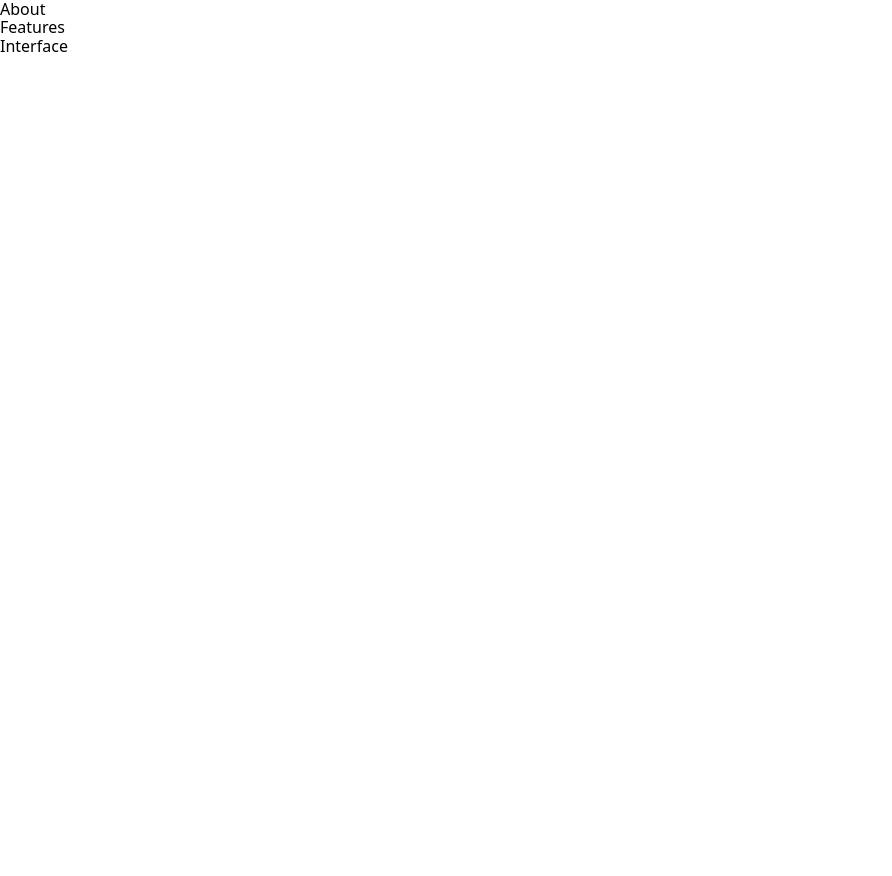
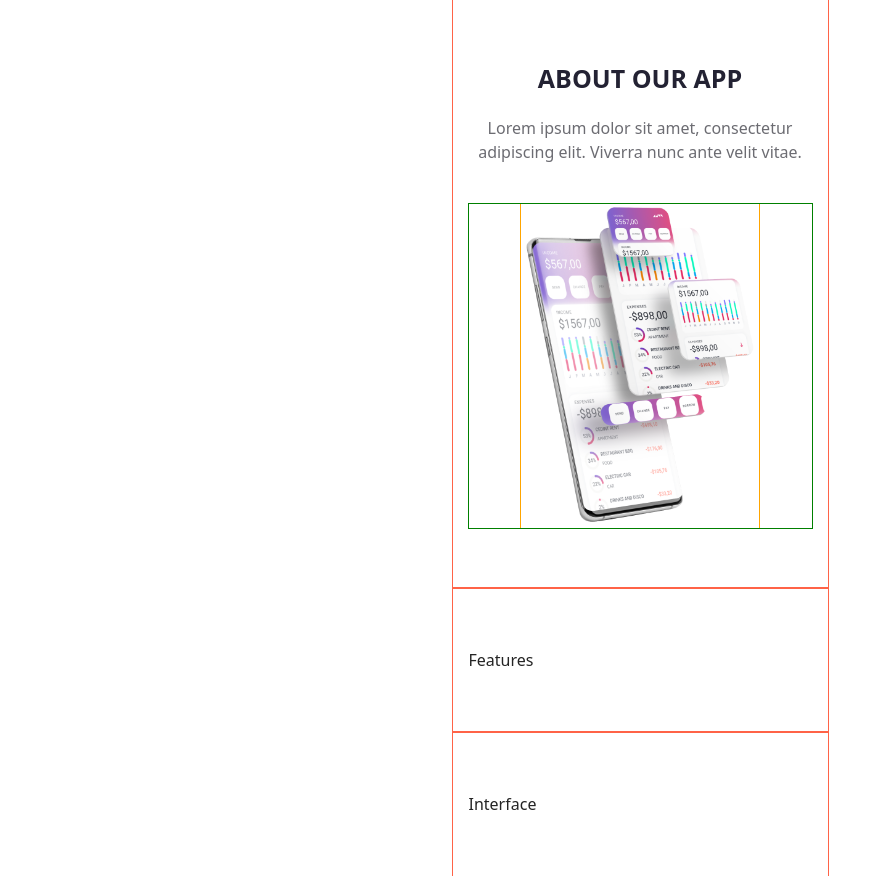
Before and after one commit to cel3ntano/appolly-partials, a plain HTML site: page index.html in a window 1280 px wide. Shown: the whole page, without its empty margins (0-892 px from the left). Before the commit the page ends 800 px from the top, so only its background shows below. Drawn offline with nearby package versions, Linux system fonts and the light colour scheme; files that its build step writes are made by us from their sources; files whose address does not match are found by name.

Commit message:
container

```diff
--- a/index.html
+++ b/index.html
@@ -11,18 +11,31 @@
       integrity="sha512-4xo8blKMVCiXpTaLzQSLSw3KFOVPWhm/TRtuPVc4WG6kUgjH6J03IBuG7JZPkcWMxJ5huwaBpOpnwYElP/m6wg=="
       crossorigin="anonymous"
       referrerpolicy="no-referrer" />
-    <link rel="stylesheet" href="./css/styles.css" />
+    <link rel="stylesheet" href="./styles.css" />
   </head>
   <body>
     <main>
       <section class="about">
-        <p>About</p>
+        <div class="container">
+          <h2 class="app-about-title">About our app</h2>
+          <p class="app-about-text">
+            Lorem ipsum dolor sit amet, consectetur adipiscing elit. Viverra
+            nunc ante velit vitae.
+          </p>
+          <div class="app-about-img-wrap">
+            <img
+              class="app-about-img"
+              src="./images/app-about/about-app-desktop.png"
+              alt=""
+              width="238" />
+          </div>
+        </div>
       </section>
       <section class="features">
-        <p>Features</p>
+        <div class="container"><p>Features</p></div>
       </section>
       <section class="interface">
-        <p>Interface</p>
+        <div class="container"><p>Interface</p></div>
       </section>
     </main>
   </body>
--- a/styles.css
+++ b/styles.css
@@ -1,3 +1,55 @@
 @import url("./reset.css");
 @import url("https://fonts.googleapis.com/css2?family=Josefin+Sans:ital,wght@0,100..700;1,100..700&display=swap");
 @import url("https://fonts.googleapis.com/css2?family=Work+Sans:ital,wght@0,100..900;1,100..900&display=swap");
+
+:root {
+  font-family: Josefin Sans, Work Sans, Helvetica, Arial, sans-serif;
+  font-size: 16px;
+  line-height: 24px;
+  font-weight: 400;
+  color: #242424;
+  background-color: rgba(255, 255, 255, 0.87);
+  font-synthesis: none;
+  text-rendering: optimizeLegibility;
+  -webkit-font-smoothing: antialiased;
+  -moz-osx-font-smoothing: grayscale;
+  -webkit-text-size-adjust: 100%;
+}
+
+.container {
+  outline: 1px solid tomato;
+  max-width: 375px;
+  /* padding: 0 20px; */
+  padding: 60px 16px;
+  margin: 0 auto;
+}
+
+.app-about-title {
+  color: #232233;
+  font-size: 25px;
+  font-weight: 600;
+  line-height: 37.5px; /* 150% */
+  text-transform: uppercase;
+  text-align: center;
+  margin-bottom: 18px;
+}
+
+.app-about-text {
+  color: #6c6c72;
+  text-align: center;
+  font-size: 16px;
+  font-weight: 400;
+  line-height: 24px; /* 150% */
+  margin-bottom: 40px;
+}
+
+.app-about-img-wrap {
+  outline: 1px solid green;
+  /* margin: 0 auto; */
+  text-align: center;
+}
+
+.app-about-img {
+  outline: 1px solid orange;
+  margin: 0 auto;
+}
```
